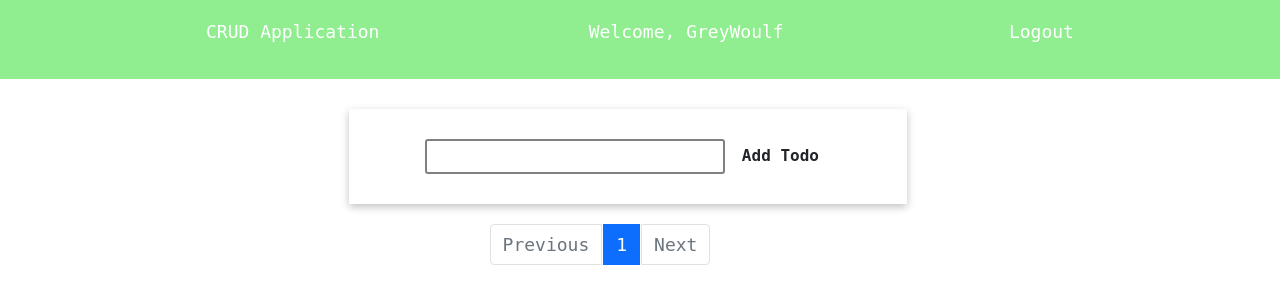
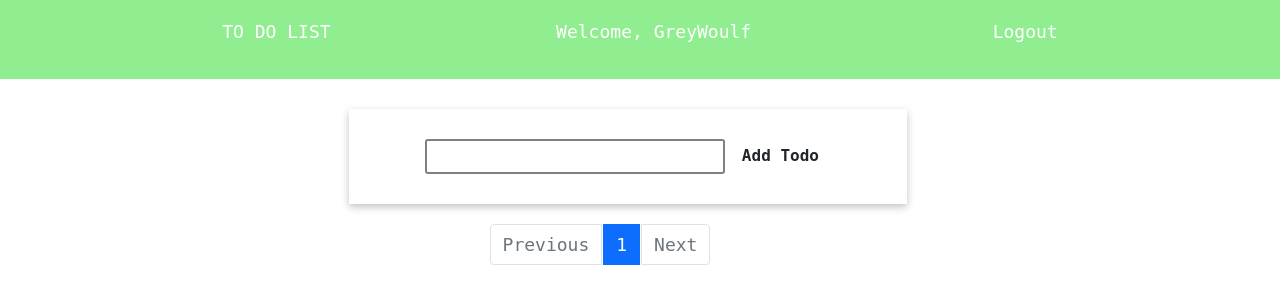
Before and after one commit to GreyWoulf/Todo-Application, a Django app: page / in a window 1280 px wide. Shown: the top 304 px of the page. Run offline with Django 3.2, Linux system fonts and the light colour scheme; a user stored in the database is signed in; data comes from the database, SQL or seed files in the repository; some libraries are stand-ins or nearby versions.

Commit message:
changed navbar title

```diff
--- a/todo/templates/todo/index.html
+++ b/todo/templates/todo/index.html
@@ -6,7 +6,7 @@
 <head>
     <meta charset="utf-8" />
     <meta name="viewport" content="width=device-width, initial-scale=1" />
-    <title>CRUD Application</title>
+    <title>TO DO LIST</title>
 
     <!-- Bootstrap CSS -->
     <link href="https://cdn.jsdelivr.net/npm/bootstrap@5.1.1/dist/css/bootstrap.min.css" rel="stylesheet">
@@ -17,7 +17,7 @@
 
 <body>
     <nav class="navbar">
-	    <p class="navbar-brand">CRUD Application</p>
+	    <p class="navbar-brand">TO DO LIST</p>
 
         {% if user.is_authenticated %}
             <p id="welcome-user">Welcome, {{ request.user.username }}</p>
```
